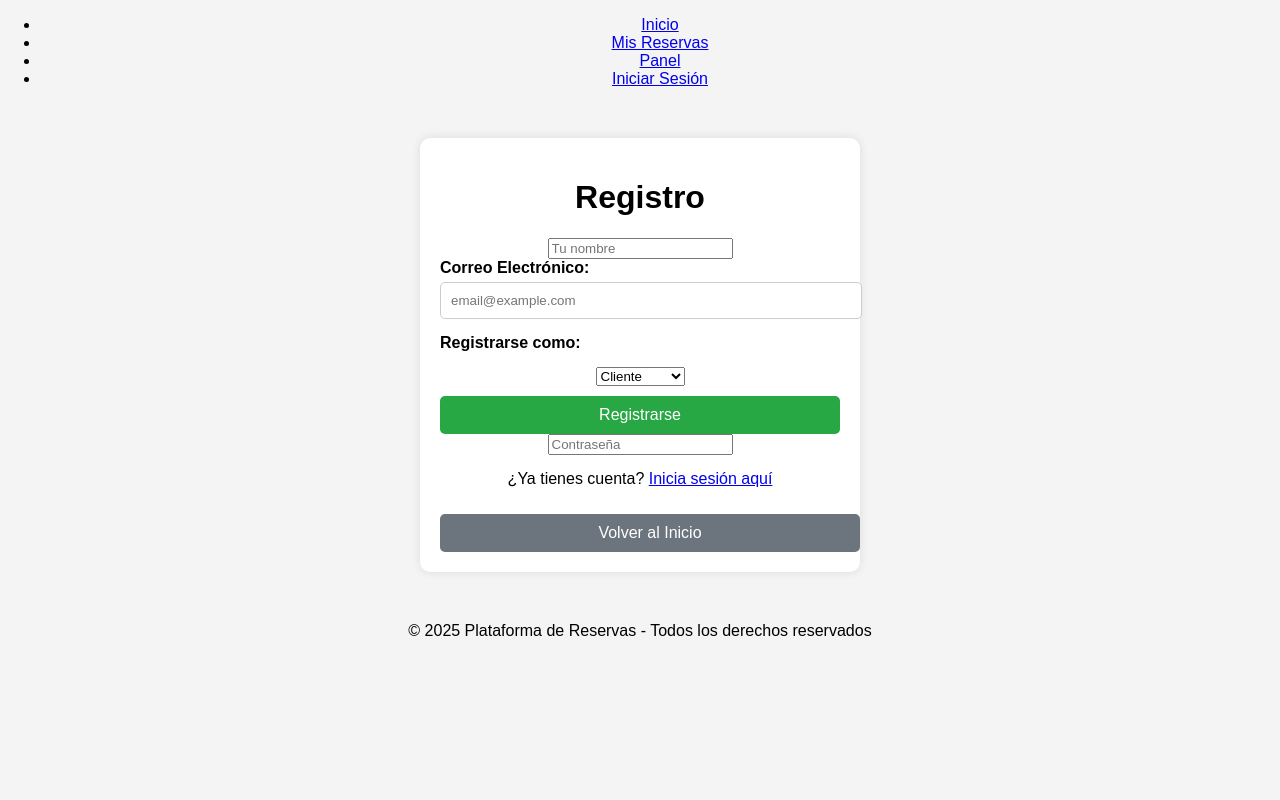
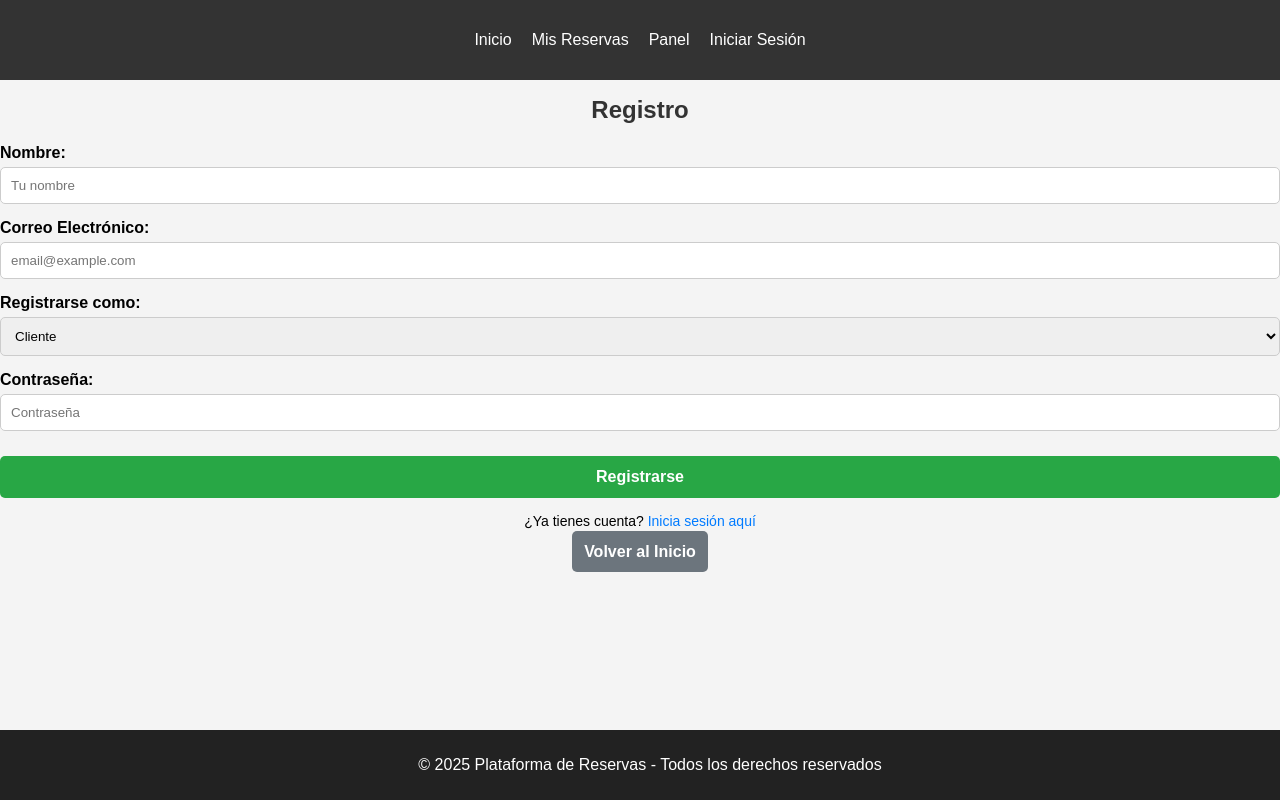
Before and after one commit to CYNNNIA/gestion-proyecto10, a website: page frontend/login.html in a window 1280 px wide. Both pictures are taken after a click on the link "Regístrate aquí". Drawn offline with Linux system fonts and the light colour scheme.

Commit message:
18 de marzo

```diff
--- a/backend/controllers/serviceController.js
+++ b/backend/controllers/serviceController.js
@@ -45,7 +45,7 @@ exports.getServicesByProfessional = async (req, res) => {
         const professionalId = req.user.id;
         const services = await Service.find({ professional: professionalId });
 
-        res.json(services);
+        res.json({ services });
     } catch (error) {
         console.error('❌ Error al obtener los servicios del profesional:', error);
         res.status(500).json({ message: 'Error en el servidor' });
--- a/frontend/css/bookings.css
+++ b/frontend/css/bookings.css
@@ -88,3 +88,11 @@ nav {
   margin-bottom: 5px;
   border-radius: 5px;
 }
+footer {
+  margin-top: auto; /* Empuja el footer hacia abajo */
+  width: 100%;
+  background-color: #222;
+  color: white;
+  text-align: center;
+  padding: 10px;
+}
--- a/frontend/css/dashboard.css
+++ b/frontend/css/dashboard.css
@@ -96,8 +96,10 @@ nav {
 
 /* 📌 Pie de Página */
 footer {
-  margin-top: 20px;
-  background: #333;
+  margin-top: auto; /* Empuja el footer hacia abajo */
+  width: 100%;
+  background-color: #222;
   color: white;
+  text-align: center;
   padding: 10px;
 }
--- a/frontend/css/login.css
+++ b/frontend/css/login.css
@@ -5,36 +5,50 @@ body {
   text-align: center;
   margin: 0;
   padding: 0;
+  display: flex;
+  flex-direction: column;
+  min-height: 100vh;
 }
 
 /* 🔹 Contenedor del Formulario */
-.login-container {
+.auth-container {
   width: 90%;
   max-width: 400px;
-  margin: 50px auto;
-  padding: 20px;
+  margin: auto;
+  padding: 25px;
   background: white;
-  box-shadow: 0 0 10px rgba(0, 0, 0, 0.1);
+  box-shadow: 0 4px 8px rgba(0, 0, 0, 0.1);
   border-radius: 10px;
+  text-align: center;
+}
+
+/* 📝 Títulos */
+h1 {
+  font-size: 24px;
+  margin-bottom: 20px;
+  color: #333;
 }
 
 /* 📝 Campos de Entrada */
 .input-group {
+  width: 100%;
   text-align: left;
   margin-bottom: 15px;
 }
 
 .input-group label {
+  font-weight: bold;
   display: block;
-  font-weight: bold;
   margin-bottom: 5px;
 }
 
-.input-group input {
+.input-group input,
+.input-group select {
   width: 100%;
   padding: 10px;
   border: 1px solid #ccc;
   border-radius: 5px;
+  box-sizing: border-box;
 }
 
 /* 🚨 Mensaje de Error */
@@ -42,17 +56,20 @@ body {
   color: red;
   font-size: 14px;
   display: none;
+  margin-top: 10px;
 }
 
 /* 🔘 Botones */
 button, .btn-secondary {
   width: 100%;
-  padding: 10px;
+  padding: 12px;
   margin-top: 10px;
   border: none;
   border-radius: 5px;
   font-size: 16px;
   cursor: pointer;
+  font-weight: bold;
+  transition: background 0.3s ease;
 }
 
 button {
@@ -65,7 +82,6 @@ button:hover {
 }
 
 .btn-secondary {
-  display: inline-block;
   background-color: #6c757d;
   color: white;
   text-decoration: none;
@@ -78,4 +94,48 @@ button:hover {
 /* 📌 Link para cambiar entre Login y Registro */
 #authToggleText {
   margin-top: 15px;
+  font-size: 14px;
 }
+
+#authToggleText a {
+  color: #007bff;
+  text-decoration: none;
+}
+
+#authToggleText a:hover {
+  text-decoration: underline;
+}
+
+/* 🏠 Estilos de la barra de navegación */
+nav {
+  background-color: #333;
+  padding: 15px;
+}
+
+nav ul {
+  list-style: none;
+  padding: 0;
+  display: flex;
+  justify-content: center;
+  gap: 20px;
+}
+
+nav li {
+  display: inline;
+}
+
+nav a {
+  color: white;
+  text-decoration: none;
+  font-size: 16px;
+}
+
+/* 📌 Pie de página */
+footer {
+  margin-top: auto; /* Empuja el footer hacia abajo */
+  width: 100%;
+  background-color: #222;
+  color: white;
+  text-align: center;
+  padding: 10px;
+}
--- /dev/null
+++ b/frontend/css/services.css
@@ -0,0 +1,56 @@
+/* ✅ Estilos generales */
+body {
+  font-family: Arial, sans-serif;
+  background-color: #f4f4f4;
+  margin: 0;
+  padding: 0;
+  text-align: center;
+}
+
+/* ✅ Navbar */
+nav {
+  background-color: #333;
+  padding: 15px;
+}
+
+nav ul {
+  list-style: none;
+  padding: 0;
+  margin: 0;
+  display: flex;
+  justify-content: center;
+}
+
+nav ul li {
+  margin: 0 15px;
+}
+
+nav ul li a {
+  color: white;
+  text-decoration: none;
+  font-size: 18px;
+}
+
+.logout-btn {
+  background-color: #d9534f;
+  color: white;
+  border: none;
+  padding: 8px 12px;
+  font-size: 16px;
+  cursor: pointer;
+  border-radius: 5px;
+}
+
+.logout-btn:hover {
+  background-color: #c9302c;
+}
+
+footer {
+  background-color: #333;
+  color: white;
+  text-align: center;
+  padding: 10px 0;
+  position: absolute;
+  bottom: 0;
+  width: 100%;
+}
--- a/frontend/js/auth.js
+++ b/frontend/js/auth.js
@@ -1,57 +1,24 @@
+const API_URL = "http://127.0.0.1:5002/api/auth"; // ✅ URL base del backend
+
 document.addEventListener('DOMContentLoaded', () => {
     const authForm = document.getElementById('authForm');
     const authTitle = document.getElementById('authTitle');
     const authSubmitBtn = document.getElementById('authSubmitBtn');
     const authToggleText = document.getElementById('authToggleText');
+    const errorMessage = document.getElementById('errorMessage');
 
     let isRegistering = false;
 
     function updateAuthUI() {
-        authTitle.innerText = isRegistering ? "Registro" : "Iniciar sesión";
+        authTitle.innerText = isRegistering ? "Registro" : "Iniciar Sesión";
         authSubmitBtn.innerText = isRegistering ? "Registrarse" : "Ingresar";
 
         authToggleText.innerHTML = isRegistering
             ? '¿Ya tienes cuenta? <a href="#" id="toggleAuth">Inicia sesión aquí</a>'
             : '¿No tienes cuenta? <a href="#" id="toggleAuth">Regístrate aquí</a>';
 
-        let nameField = document.getElementById('authName');
-        let roleField = document.getElementById('authRole');
-
-        // ✅ Asegurar que el campo de contraseña siempre esté en el formulario
-        let passwordField = document.getElementById('authPassword');
-        if (!passwordField) {
-            passwordField = document.createElement('input');
-            passwordField.type = "password";
-            passwordField.id = "authPassword";
-            passwordField.placeholder = "Contraseña";
-            passwordField.required = true;
-            authForm.appendChild(passwordField);
-        }
-
-        // ✅ Si estamos en modo registro y no existe el campo nombre, lo agregamos
-        if (isRegistering && !nameField) {
-            nameField = document.createElement('input');
-            nameField.type = "text";
-            nameField.id = "authName";
-            nameField.placeholder = "Tu nombre";
-            nameField.required = true;
-            authForm.insertBefore(nameField, authForm.firstChild);
-        } else if (!isRegistering && nameField) {
-            nameField.remove();
-        }
-
-        // ✅ Si estamos en modo registro y no existe el campo de rol, lo agregamos
-        if (isRegistering && !roleField) {
-            roleField = document.createElement('select');
-            roleField.id = "authRole";
-            roleField.innerHTML = `
-                <option value="cliente">Cliente</option>
-                <option value="profesional">Profesional</option>
-            `;
-            authForm.insertBefore(roleField, authSubmitBtn);
-        } else if (!isRegistering && roleField) {
-            roleField.remove();
-        }
+        document.getElementById('nameField').style.display = isRegistering ? "block" : "none";
+        document.getElementById('roleField').style.display = isRegistering ? "block" : "none";
 
         document.getElementById('toggleAuth').addEventListener('click', (e) => {
             e.preventDefault();
@@ -64,6 +31,8 @@ document.addEventListener('DOMContentLoaded', () => {
 
     authForm.addEventListener('submit', async (e) => {
         e.preventDefault();
+        errorMessage.style.display = "none"; // Ocultar errores previos
+
         const email = document.getElementById('authEmail').value.trim();
         const password = document.getElementById('authPassword').value.trim();
         const nameField = document.getElementById('authName');
@@ -72,15 +41,8 @@ document.addEventListener('DOMContentLoaded', () => {
         const name = nameField ? nameField.value.trim() : null;
         const role = roleField ? roleField.value : "cliente";
 
-        if (!email || !password || (isRegistering && (!name || !role))) {
-            alert("⚠️ Todos los campos son obligatorios.");
-            return;
-        }
-
-        const endpoint = isRegistering ? 'http://127.0.0.1:5002/api/auth/register' : 'http://127.0.0.1:5002/api/auth/login';
+        const endpoint = isRegistering ? `${API_URL}/register` : `${API_URL}/login`;
         const bodyData = isRegistering ? { name, email, password, role } : { email, password };
-
-        console.log("🛠 Enviando datos:", bodyData); // ✅ Verificar lo que se envía
 
         try {
             const response = await fetch(endpoint, {
@@ -90,18 +52,17 @@ document.addEventListener('DOMContentLoaded', () => {
             });
 
             const data = await response.json();
+            console.log("🔹 Respuesta del servidor:", data);
 
             if (!response.ok) {
                 throw new Error(data.message || 'Error en la autenticación');
             }
 
-            console.log("✅ Respuesta del servidor:", data); // ✅ Verificar la respuesta
-
             if (data.token) {
                 localStorage.setItem('token', data.token);
                 localStorage.setItem('userName', data.user?.name || "Usuario");
                 localStorage.setItem('userEmail', data.user?.email || "No disponible");
-                localStorage.setItem('userRole', data.user?.role || "cliente"); // 👈 Aquí aseguramos que el rol se guarde correctamente
+                localStorage.setItem('userRole', data.user?.role || "cliente");
 
                 console.log("✅ Usuario guardado en localStorage:", {
                     name: data.user?.name,
@@ -112,7 +73,8 @@ document.addEventListener('DOMContentLoaded', () => {
                 window.location.href = "profile.html";
             }
         } catch (error) {
-            alert(`⚠️ ${error.message}`);
+            errorMessage.innerText = `⚠️ ${error.message}`;
+            errorMessage.style.display = "block";
         }
     });
 });
--- a/frontend/js/profile.js
+++ b/frontend/js/profile.js
@@ -54,9 +54,11 @@ document.addEventListener("DOMContentLoaded", async () => {
     // ✅ Función para cargar servicios del profesional
     async function loadProfessionalServices() {
         try {
+            const token = localStorage.getItem("token");
+
             const response = await fetch("http://127.0.0.1:5002/api/services/professional", {
                 method: "GET",
-              headers: { "Authorization": `Bearer ${token}` }
+                headers: { "Authorization": `Bearer ${token}`, "Content-Type": "application/json" }
             });
 
             const data = await response.json();
--- a/frontend/login.html
+++ b/frontend/login.html
@@ -15,13 +15,14 @@
             <li><a href="login.html">Iniciar Sesión</a></li>
         </ul>
     </nav>
+
     <!-- 🔹 Contenedor Principal -->
     <div class="login-container">
         <h1 id="authTitle">Iniciar Sesión</h1>
 
         <!-- 📌 Formulario de Autenticación -->
         <form id="authForm">
-            <div id="nameField" class="input-group" style="display: none;">
+            <div class="input-group" id="nameField" style="display: none;">
                 <label for="authName">Nombre:</label>
                 <input type="text" id="authName" placeholder="Tu nombre">
             </div>
@@ -31,16 +32,20 @@
                 <input type="email" id="authEmail" placeholder="email@example.com" required>
             </div>
 
-            <div class="input-group">
+            <div class="input-group" id="roleField" style="display: none;">
                 <label for="authRole">Registrarse como:</label>
-              <select id="authRole" required>
+                <select id="authRole">
                     <option value="cliente">Cliente</option>
                     <option value="profesional">Profesional</option>
                 </select>
             </div>
 
+            <div class="input-group">
+                <label for="authPassword">Contraseña:</label>
+                <input type="password" id="authPassword" placeholder="Contraseña" required>
+            </div>
+
             <p id="errorMessage" class="error-message"></p>
-
             <button type="submit" id="authSubmitBtn">Ingresar</button>
         </form>
 
@@ -53,10 +58,9 @@
     </div>
 
     <script src="js/auth.js"></script>
+
     <footer>
         <p>&copy; 2025 Plataforma de Reservas - Todos los derechos reservados</p>
     </footer>
-
-  <script src="js/auth.js"></script>
 </body>
 </html>
```
Also changed, not shown: backend/config/db.js (+3 -5 lines), backend/controllers/authController.js (+24 -15 lines), backend/models/User.js (+7 -18 lines), backend/routes/authRoutes.js (+4 -3 lines), backend/routes/serviceRoutes.js (+4 -7 lines), backend/server.js (+6 -2 lines), frontend/index.html (+1 -2 lines), frontend/js/services.js (added, +97 -0 lines), frontend/services.html (added, +60 -0 lines), frontend/js/services.html (deleted). Lines whose indentation alone changed are shown as unchanged.
